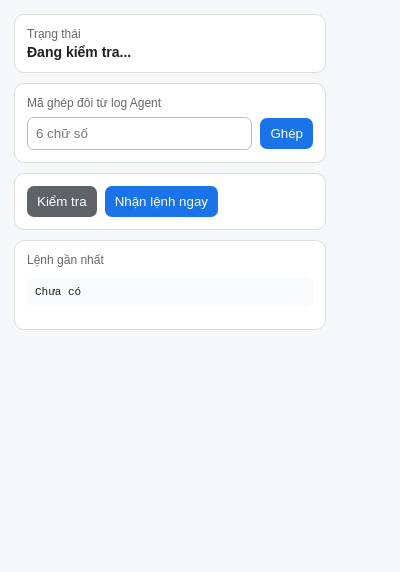
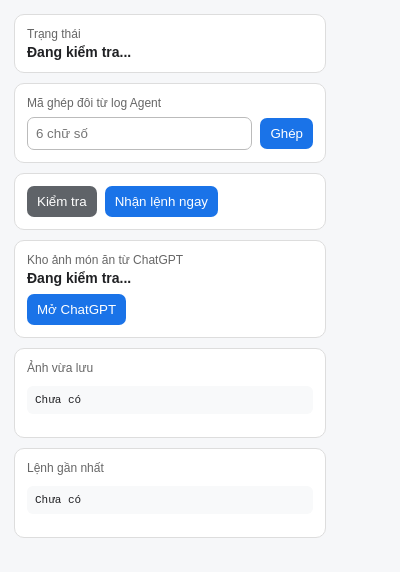
Before and after one commit to hiep4294/Social-Manager, a browser extension: page chrome-extension/popup.html in a window 400 px wide. Drawn offline with Linux system fonts and the light colour scheme.

Commit message:
Show ChatGPT image library progress in extension popup

```diff
--- a/chrome-extension/popup.html
+++ b/chrome-extension/popup.html
@@ -11,6 +11,13 @@ body{font:14px Arial,sans-serif;margin:0;width:340px;background:#f6f7f9;color:#2
 <div class="card"><div class="label">Trạng thái</div><div id="status" class="value">Đang kiểm tra...</div><div id="detail" class="label"></div></div>
 <div class="card" id="pairCard"><div class="label">Mã ghép đôi từ log Agent</div><div class="row" style="margin-top:7px"><input id="code" class="grow" placeholder="6 chữ số"><button id="pair">Ghép</button></div></div>
 <div class="card"><div class="row"><button id="refresh" class="secondary">Kiểm tra</button><button id="poll">Nhận lệnh ngay</button></div></div>
+<div class="card">
+  <div class="label">Kho ảnh món ăn từ ChatGPT</div>
+  <div id="imageProgress" class="value">Đang kiểm tra...</div>
+  <div id="imageNext" class="label"></div>
+  <div class="row" style="margin-top:8px"><button id="openChatgpt">Mở ChatGPT</button></div>
+</div>
+<div class="card"><div class="label">Ảnh vừa lưu</div><pre id="lastImage">Chưa có</pre></div>
 <div class="card"><div class="label">Lệnh gần nhất</div><pre id="last">Chưa có</pre></div>
 <script src="popup.js"></script>
 </main></body>
```
